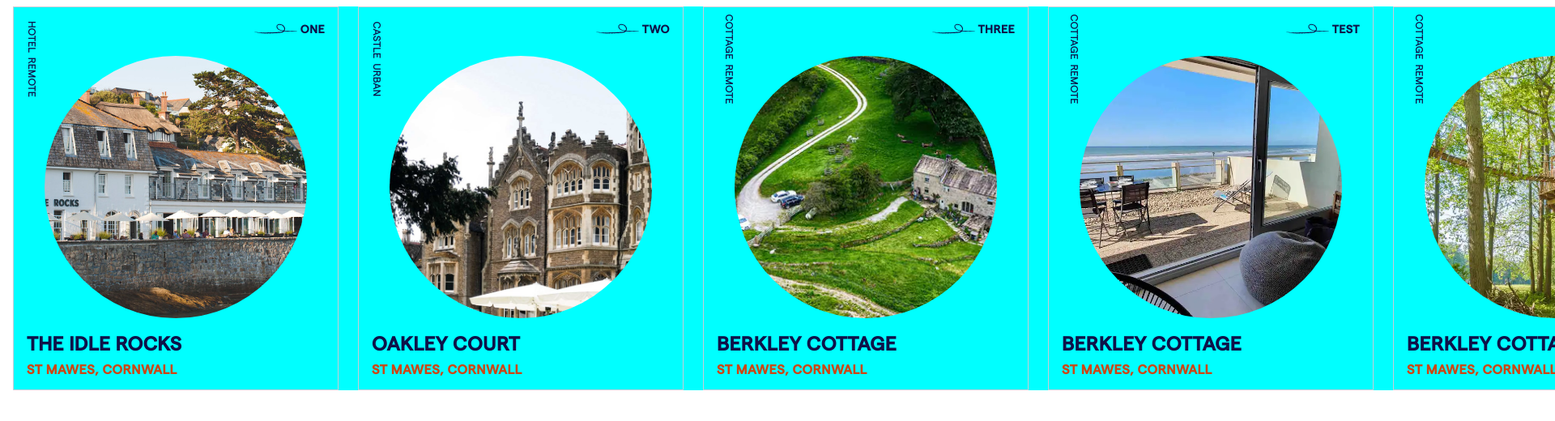
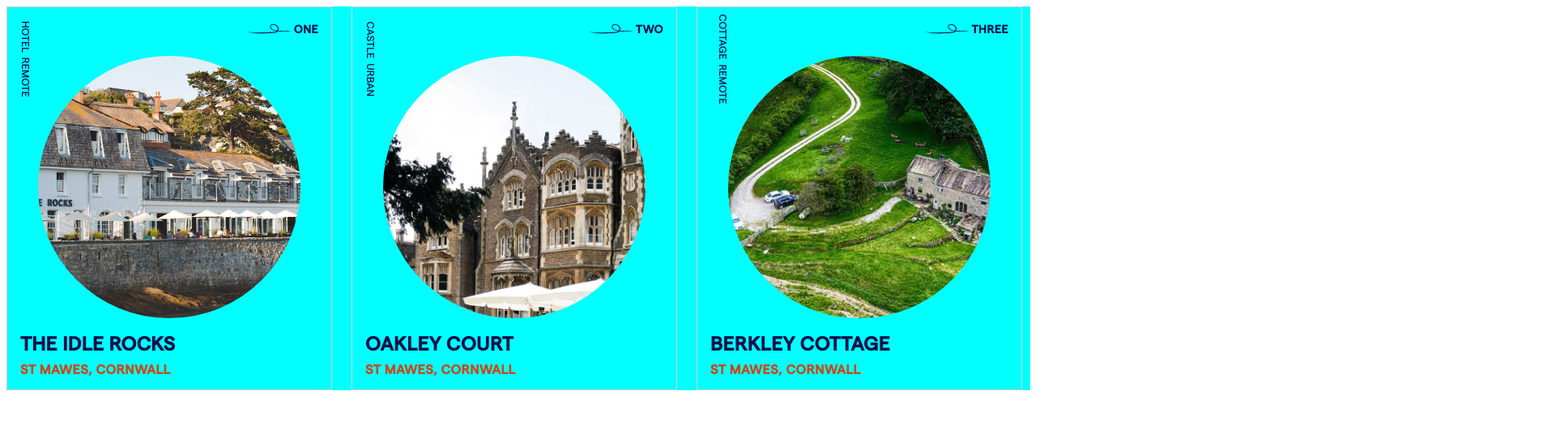
Before and after one commit to AnyaDroz/carousel, a React (Create React App) app: page / in a window 1280 px wide. Shown: the top 520 px of the page at 81% size, 1920 px wide, since content can reach past the window. Built offline with nearby package versions, Linux system fonts and the light colour scheme.

Commit message:
no more scroll

```diff
--- a/src/App.css
+++ b/src/App.css
@@ -4,4 +4,5 @@
     display: flex;
     flex-direction: row;
     gap:24px;
+    overflow-x: hidden;
   }
--- a/src/components/carousel/carousel.scss
+++ b/src/components/carousel/carousel.scss
@@ -9,31 +9,47 @@
 // }
 
 .carousel-window {
+
     position: relative;
     display: inline-flex;
     width: 100vw;
-
     height: 600px;
-
     transition: all 2s cubic-bezier(0.075, 0.82, 0.165, 1);
 
 }
 
-.one {
-    background-color: aqua;
-    left: 8px;
-}
+.group-container {
+    display: inline-flex;
 
-.two {
-    background-color: black;
-    left: 2138px;
 }
 
 
 
+.one {
 
-.group-container {
-    position: absolute;
-    display: inline-flex;
+    order: 1;
+    background-color: aqua;
+}
+
+.two {
+    order: 2;
+}
+
+.three {
+
+    order: 3;
+    background-color: aqua;
 
 }
+
+
+.main-container {
+    position: absolute;
+    left: 0px;
+
+    display: inline-flex;
+    display: flex;
+    width: auto;
+    justify-content: space-between;
+
+}
--- a/src/components/carousel/index.js
+++ b/src/components/carousel/index.js
@@ -55,46 +55,23 @@
   const tileRef = useRef(null);
   const groupRefOne = useRef(null);
   const groupRefTwo = useRef(null);
-  const isOneFirst = useRef(true);
-  const [isTwoFirst, setIsTwoFirst] = useState(false);
+  const groupRef = useRef(null);
+  const currentPosRef = useRef("0px");
 
-  useEffect(() => {
-    window.addEventListener("scroll", (event) => {
-      console.log("Scrolling...");
+  function moveContainer() {
+    console.log("hello");
+    const position = groupRef.current.getBoundingClientRect().x;
+    console.log(position);
+    groupRef.current.style.left = `${-426}px`;
+    groupRef.current.style.transition =
+      "left 1.5s cubic-bezier(0.075, 0.82, 0.165, 1)";
+  }
 
-      const positionOfContainerOne =
-        groupRefOne.current.getBoundingClientRect().x;
-      const positionOfContainerTwo =
-        groupRefTwo.current.getBoundingClientRect().x;
-      const widthOfContainerOne =
-        groupRefOne.current.getBoundingClientRect().width;
-      // groupRefTwo.current.style.left;
-
-      console.log(positionOfContainerOne);
-      console.log(positionOfContainerTwo);
-      console.log(window.pageXOffset);
-
-      if (
-        positionOfContainerTwo < 0 &&
-        positionOfContainerOne < -widthOfContainerOne
-      ) {
-        groupRefOne.current.style.left = `${2 * widthOfContainerOne + 8}px`;
-        //instead of two need current
-        isOneFirst.current = false;
-        console.log(isOneFirst);
-      }
-      if (
-        positionOfContainerOne < 0 &&
-        positionOfContainerTwo < -widthOfContainerOne
-      ) {
-        console.log(isOneFirst);
-        groupRefTwo.current.style.left = `${3 * widthOfContainerOne}px`;
-      }
-    });
-  }, []);
+  useEffect(() => {}, []);
 
   return (
     <div className="carousel-window" ref={tileRef}>
+      <div className="main-container" ref={groupRef} onDrag={moveContainer}>
         <div className="group-container one" ref={groupRefOne}>
           {info.map((item, index) => {
             return <CarouselTile key={index} index={index} info={item} />;
@@ -106,6 +83,7 @@
           })}
         </div>
       </div>
+    </div>
   );
 }
 
```
Lines whose indentation alone changed are shown as unchanged.
